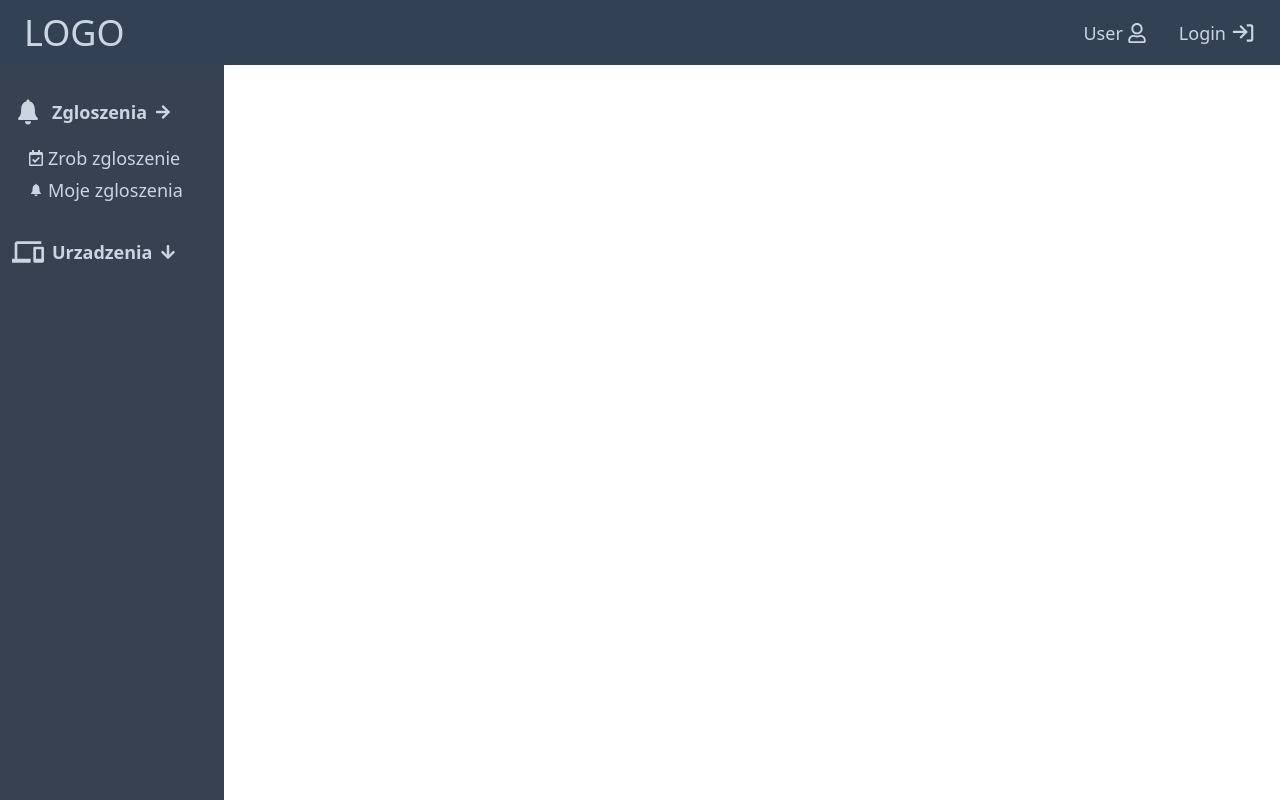
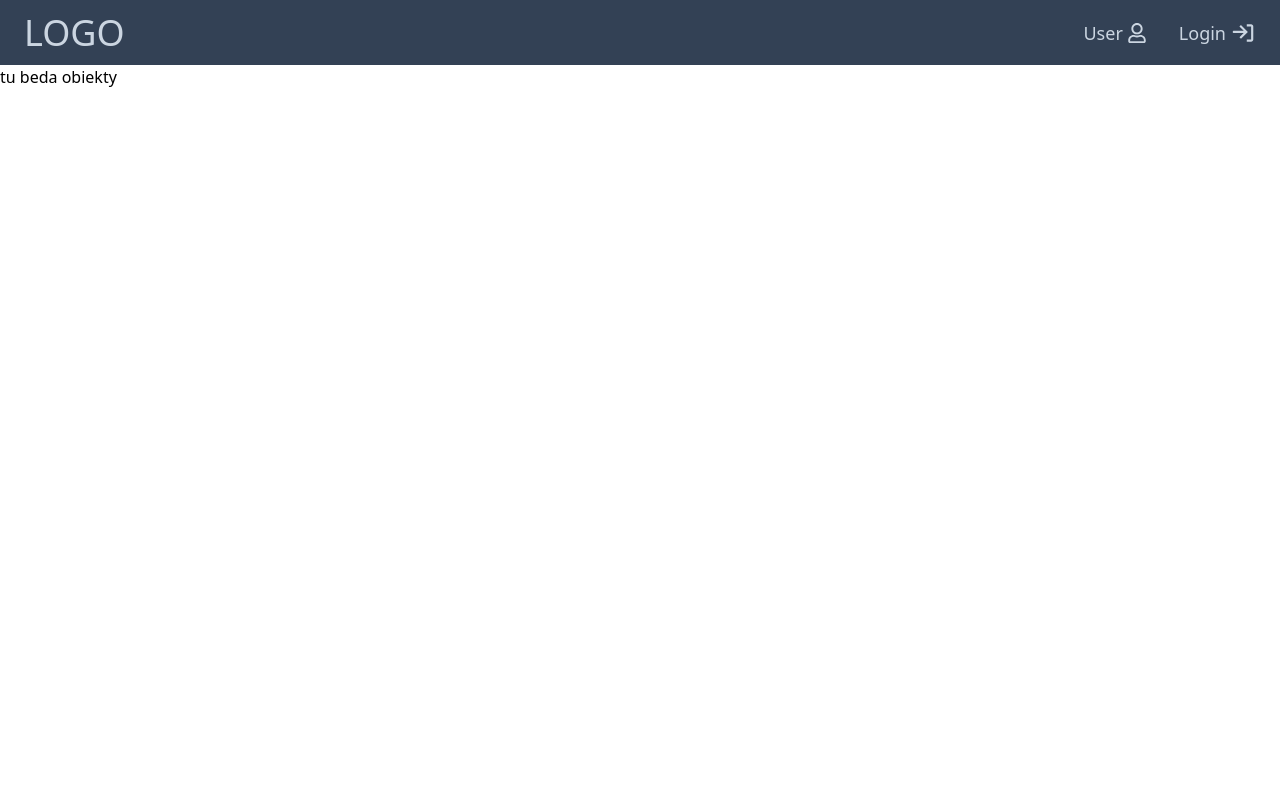
Before and after one commit to 0H3rY0/WorkHelper-user, a React (Vite) app in the folder client/: page / in a window 1280 px wide. Built offline with nearby package versions, Linux system fonts and the light colour scheme.

Commit message:
devide logic of two central pages list of objects and single object control panel in authenticeted

```diff
--- a/client/src/App.jsx
+++ b/client/src/App.jsx
@@ -1,7 +1,4 @@
-import Navbar from "./components/layouts/Navbar";
-import Header from "./components/layouts/Header";
-import MainTemplate from "./templates/MainTemplate";
-import { BrowserRouter, Routes, Route } from "react-router-dom";
+import { BrowserRouter } from "react-router-dom";
 import { ToastContainer } from "react-toastify";
 import { useState } from "react";
 import AuthenticatedApp from "./components/layouts/AuthenticatedApp";
--- a/client/src/components/layouts/AuthenticatedApp.jsx
+++ b/client/src/components/layouts/AuthenticatedApp.jsx
@@ -1,15 +1,18 @@
-import Navbar from "./Navbar";
 import Header from "./Header";
 import MainTemplate from "../../templates/MainTemplate";
-import { BrowserRouter, Routes, Route } from "react-router-dom";
+import ObjectsTemplate from "../../templates/ObjectsTemplate";
+import SelectedObjectTemplate from "../../templates/SelectedObjectTemplate";
+import { Routes, Route } from "react-router-dom";
 
 const AuthenticatedApp = () => {
   return (
     <div>
       <MainTemplate>
         <Header />
-        <Navbar />
-        <Routes></Routes>
+        <Routes>
+          <Route path="/" element={<ObjectsTemplate />} />
+          <Route path="/obiekty/:id" element={<SelectedObjectTemplate />} />
+        </Routes>
       </MainTemplate>
     </div>
   );
--- /dev/null
+++ b/client/src/pages/ObjectsPage.jsx
@@ -0,0 +1,5 @@
+const ObjectsPage = () => {
+  return <div>tu beda obiekty</div>;
+};
+
+export default ObjectsPage;
--- /dev/null
+++ b/client/src/templates/ObjectsTemplate.jsx
@@ -0,0 +1,7 @@
+import ObjectsPage from "../pages/ObjectsPage";
+
+const ObjectsTemplate = () => {
+  return <ObjectsPage />;
+};
+
+export default ObjectsTemplate;
--- /dev/null
+++ b/client/src/templates/SelectedObjectTemplate.jsx
@@ -0,0 +1,15 @@
+import { Routes, Route } from "react-router-dom";
+import Navbar from "../components/layouts/Navbar";
+
+const SelectedObjectTemplate = () => {
+  return (
+    <>
+      <Navbar />
+      <Routes>
+        <Route path="/laptopy" />
+      </Routes>
+    </>
+  );
+};
+
+export default SelectedObjectTemplate;
```
